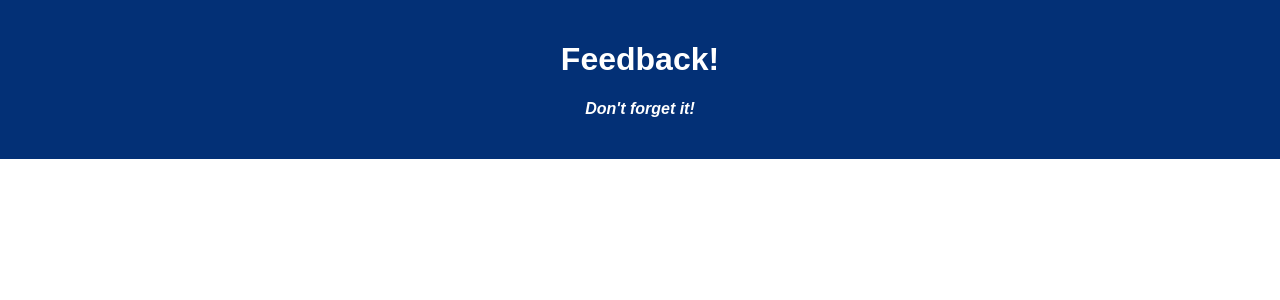
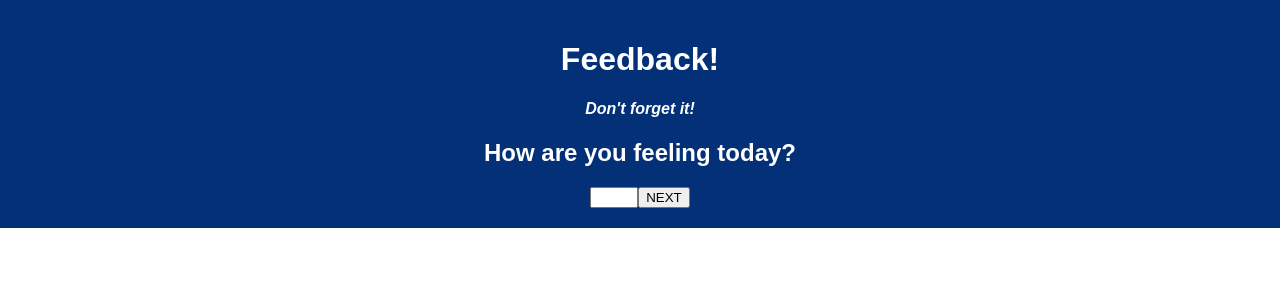
Before and after one commit to SelamAlem7/Weekend-Redux-Feedback-Loop, a React (Create React App) app: page / in a window 1280 px wide. Shown: the top 300 px of the page. Built offline with nearby package versions, Linux system fonts and the light colour scheme.

Commit message:
reated reducer and captured feeling input

```diff
--- a/package.json
+++ b/package.json
@@ -9,8 +9,11 @@
     "pg": "^8.7.1",
     "react": "^17.0.1",
     "react-dom": "^17.0.1",
+    "react-redux": "^7.2.6",
     "react-router-dom": "^5.3.0",
-    "react-scripts": "^4.0.1"
+    "react-scripts": "^4.0.1",
+    "redux": "^4.1.2",
+    "redux-logger": "^3.0.6"
   },
   "devDependencies": {
     "nodemon": "^1.18.5"
--- a/src/components/Feeling/Feeling.jsx
+++ b/src/components/Feeling/Feeling.jsx
@@ -1,13 +1,44 @@
+import {useState} from 'react';
+import {useDispatch, useSelector} from 'react-redux';
 
 
 function Feeling() {
 
+    const [feeling, setFeeling] = useState(useSelector((store) => store.feedbackReducer.feeling));
+//onsole.log(feeling, 'feelingggg')
+    const handleNext = (event) => {
+        event.preventDefault();
+   console.log('feeling is', feeling)
+
+    }
+
+
+
+
+
 
 
   return(
-      <div>
+<div>
+    <h2>How are you feeling today? </h2>
 
-      </div>
+    <form onSubmit={handleNext}>
+        <input
+        required
+        type="number"
+        min="1"
+        max="5"
+
+        value={feeling}
+        onChange={(event)=>setFeeling(event.target.value)}>
+        </input>
+
+        <button> NEXT</button>
+
+    </form>
+
+
+</div>
   )
 }
   export default Feeling;
--- a/src/index.js
+++ b/src/index.js
@@ -4,5 +4,46 @@ import './index.css';
 import App from './components/App/App';
 import registerServiceWorker from './registerServiceWorker';
 
-ReactDOM.render(<App />, document.getElementById('root'));
+//importing hooks first
+import { createStore, combineReducers, applyMiddleware } from 'redux';
+import { Provider } from 'react-redux';
+import logger from 'redux-logger';
+
+
+
+const usersFeedback = [{
+    feeling: '',
+    understanding: '',
+    support: '',
+    comments: '',
+    support: '',
+
+}]
+
+const feedbackReducer = (state = usersFeedback, action) => {
+    if (action.type === 'SET_FEEDBACK') {
+      console.log(action);
+      return action.payload;
+    }
+    return state;
+  }
+
+
+
+
+  const reduxStore = createStore(
+    combineReducers({
+        feedbackReducer,
+    }),
+    applyMiddleware(logger)
+  );
+
+
+
+ReactDOM.render
+(<Provider store={reduxStore}>
+    <App />
+    </Provider>,
+     document.getElementById('root'));
+
 registerServiceWorker();
```
Also changed, not shown: 1 other file (tests, documents, lock files or other folders).
